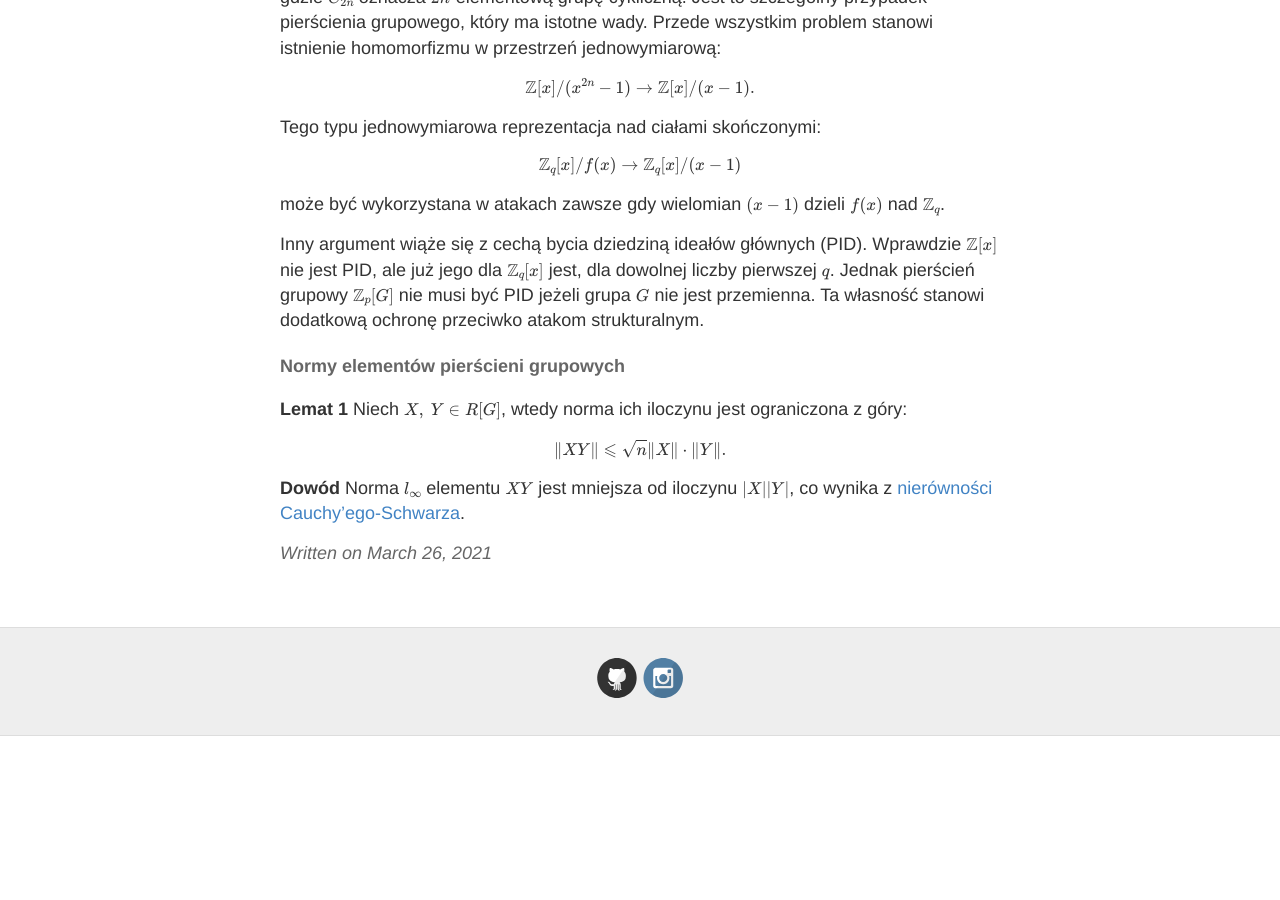
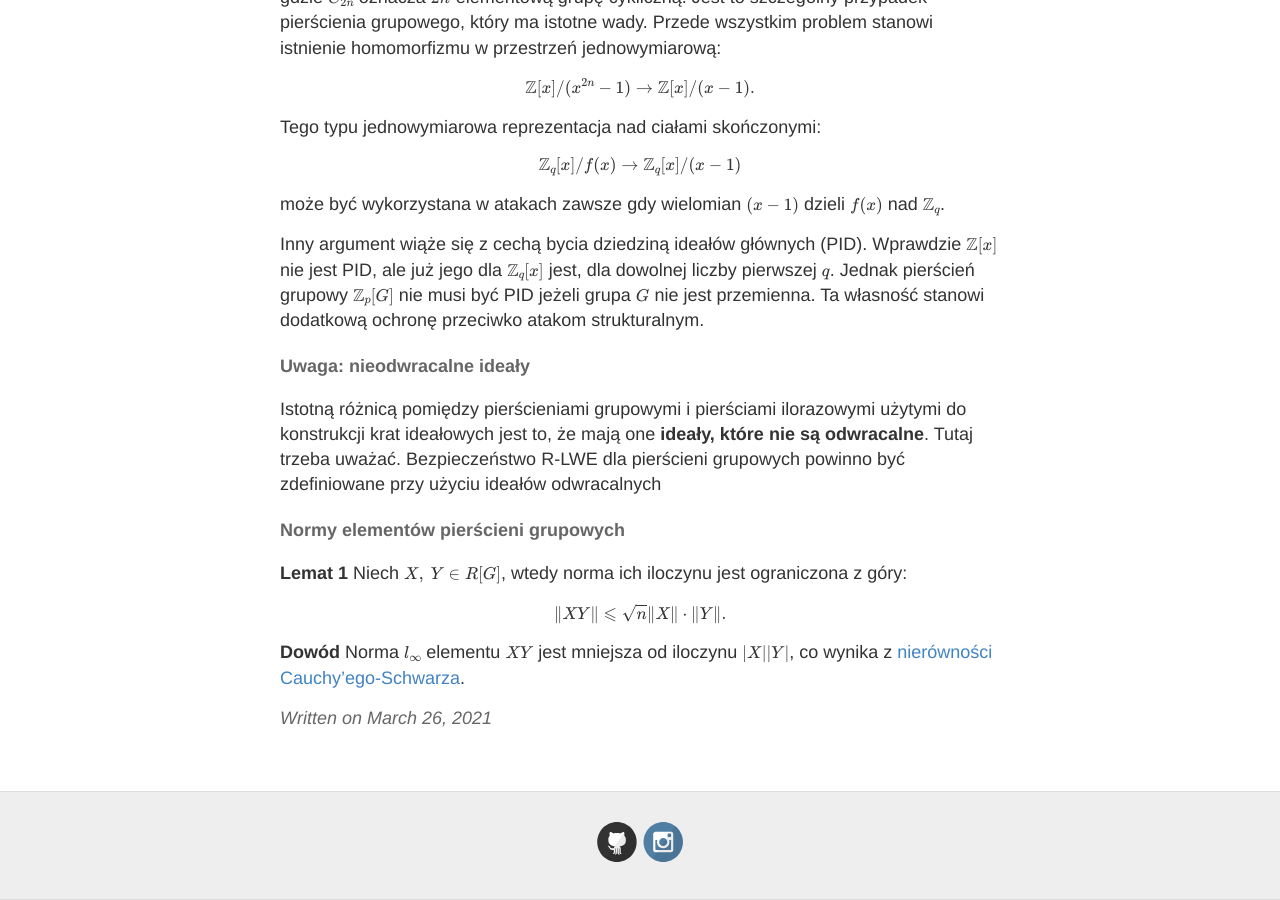
Before and after one commit to keIpie/keIpie.github.io, a Jekyll site: the page built from rg/_posts/2021-3-26-gr_lwe.md, in a window 1280 px wide and 900 px high, scrolled down 793 px. Built offline with Jekyll 4.4.1, drawn with Linux system fonts in a browser that asks for light colours; formulas are drawn with MathJax 3; before the commit the page ends 1529 px from its top, so only the background shows below that.

Commit message:
gr zanurzenia

```diff
--- a/rg/_posts/2021-3-26-gr_lwe.md
+++ b/rg/_posts/2021-3-26-gr_lwe.md
@@ -34,6 +34,12 @@ ale już jego dla  $\mathbb{Z}_q[x]$ jest, dla dowolnej liczby pierwszej $q$. Je
 $\mathbb{Z}_p[G]$ nie musi być PID jeżeli grupa $G$ nie jest przemienna. Ta własność stanowi dodatkową ochronę
 przeciwko atakom strukturalnym.
 
+#### Uwaga: nieodwracalne ideały
+
+Istotną różnicą pomiędzy pierścieniami grupowymi i pierściami ilorazowymi użytymi do konstrukcji krat ideałowych
+jest to, że mają one **ideały, które nie są odwracalne**. Tutaj trzeba uważać. Bezpieczeństwo R-LWE dla
+pierścieni grupowych powinno być zdefiniowane przy użyciu ideałów odwracalnych
+
 #### Normy elementów pierścieni grupowych
 
 **Lemat 1** Niech $X,~Y \in R[G]$, wtedy norma ich iloczynu jest ograniczona z góry:
```
